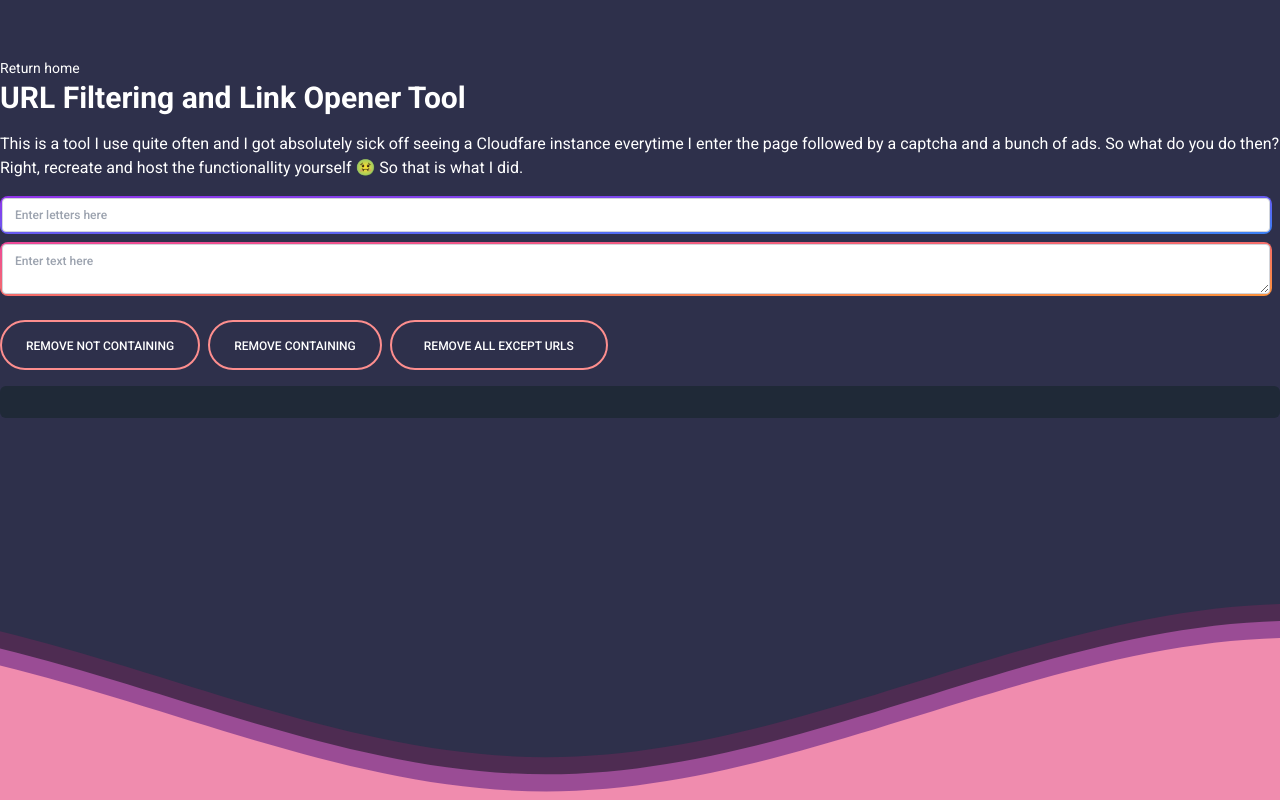
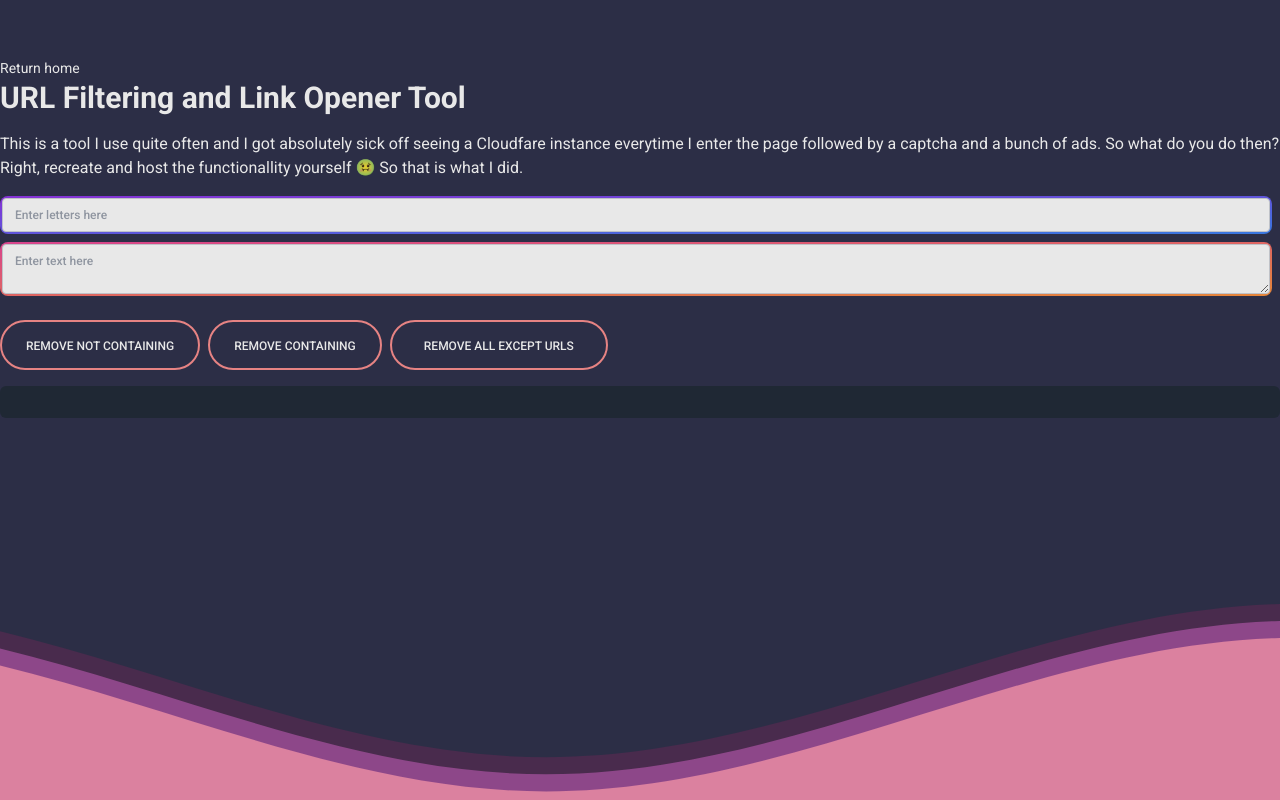
Before and after one commit to remcostoeten/remcostoeten-portfolio, a Next.js app: page /url-extract in a window 1280 px wide. Built offline with nearby package versions, Linux system fonts and the light colour scheme; a web font is replaced by a local one.

Commit message:
inital hide

```diff
--- a/styles/_preloader.scss
+++ b/styles/_preloader.scss
@@ -33,7 +33,6 @@ body {
 		left: 0;
 		opacity: 0.1;
 		z-index: 55;
-		animation: hide 1s step-end forwards;
 	}
 }
 
@@ -66,26 +65,30 @@ body {
 	}
 }
 
-// .initialHide {
-// 	animation: initialHide 3s $bezierInitial forwards;
-// 	z-index: -1;
-// 	@keyframes initialHide {
-// 		0% {
-// 			opacity: 0.1;
-// 			filter: blur(15px);
-// 		}
+.initialHide {
+	animation: initialHide 3s $bezierInitial;
+	@keyframes initialHide {
+		0% {
+			opacity: 0;
+			background-color: black;
+			filter: blur(15px);
+		}
 
-// 		90% {
-// 			filter: blur(15px);
-// 		}
+		75% {
+			opacity: 0;
+		}
 
-// 		100% {
-// 			filter: blur(0);
-// 			opacity: 1;
-// 			z-index: -1;
-// 		}
-// 	}
-// }
+		90% {
+			filter: blur(15px);
+		}
+
+		100% {
+			filter: blur(0);
+			opacity: 1;
+			z-index: -1;
+		}
+	}
+}
 
 .logo {
 	position: relative;
@@ -95,7 +98,7 @@ body {
 	background: $black;
 	position: fixed;
 	z-index: 99999;
-	animation: pageOut 3500ms 250ms cubic-bezier(0.97, 0.1, 0.51, 1) forwards;
+	animation: pageOut 3500ms 250ms cubic-bezier(0.97, 0.1, 0.41, 1) forwards;
 	@keyframes pageOut {
 		0% {
 			height: 0;
```
